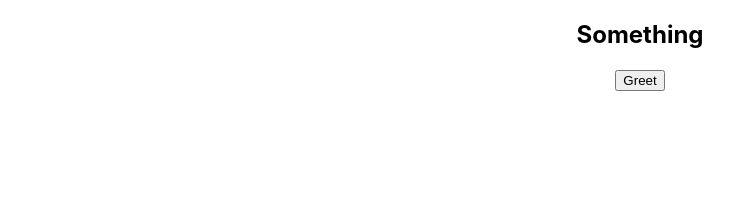
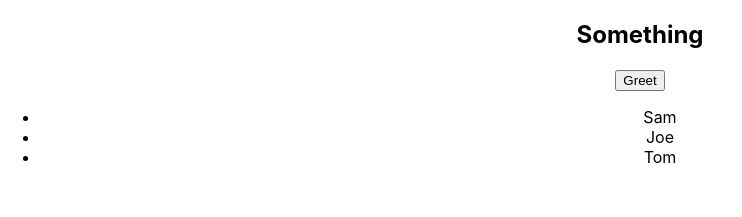
Before and after one commit to stevekutz/webtesting-ii-guide_exp, a React (Create React App) app: page / in a window 1280 px wide. Shown: the top 217 px of the page, without its empty margins (0-742 px from the left). Built offline with nearby package versions, Linux system fonts and the light colour scheme.

Commit message:
added component to render array

```diff
--- a/src/App.js
+++ b/src/App.js
@@ -1,18 +1,28 @@
 import React, { Component } from 'react';
-import logo from './logo.svg';
+// import logo from './logo.svg';
 import './App.css';
+
+import PlayerList from './players/PlayerList';
 
 class App extends Component {
   state = {
-    greeting: 'Something'
+    greeting: 'Something',
+    players: [
+      {id: 1, name: "Sam"},
+      {id: 2, name: "Joe"},
+      {id: 3, name: "Tom"},
+    ]
   }
 
   render() {
     return (
       <div className="App">
         <h2> {this.state.greeting} </h2>
-        <h2> </h2>
+
         <button onClick = {this.greetTeam}>Greet</button>
+
+        <PlayerList players = {this.state.players}/>
+
       </div>
     );
   }
--- /dev/null
+++ b/src/players/PlayerList.js
@@ -0,0 +1,22 @@
+import React from 'react';
+
+// const Players = (props) => {
+// export default  PlayerList = ({players = []}) => {      BROKE
+
+
+function Players({players = []}){
+
+
+    return (
+        <div>
+            <ul>
+                {players.map(p => (
+                    <li key = {p.id} >
+                        {p.name}
+                    </li>
+                ))}
+            </ul>
+        </div>
+    )
+}
+export default Players;
```
Also changed, not shown: 2 other files (tests, documents, lock files or other folders).
